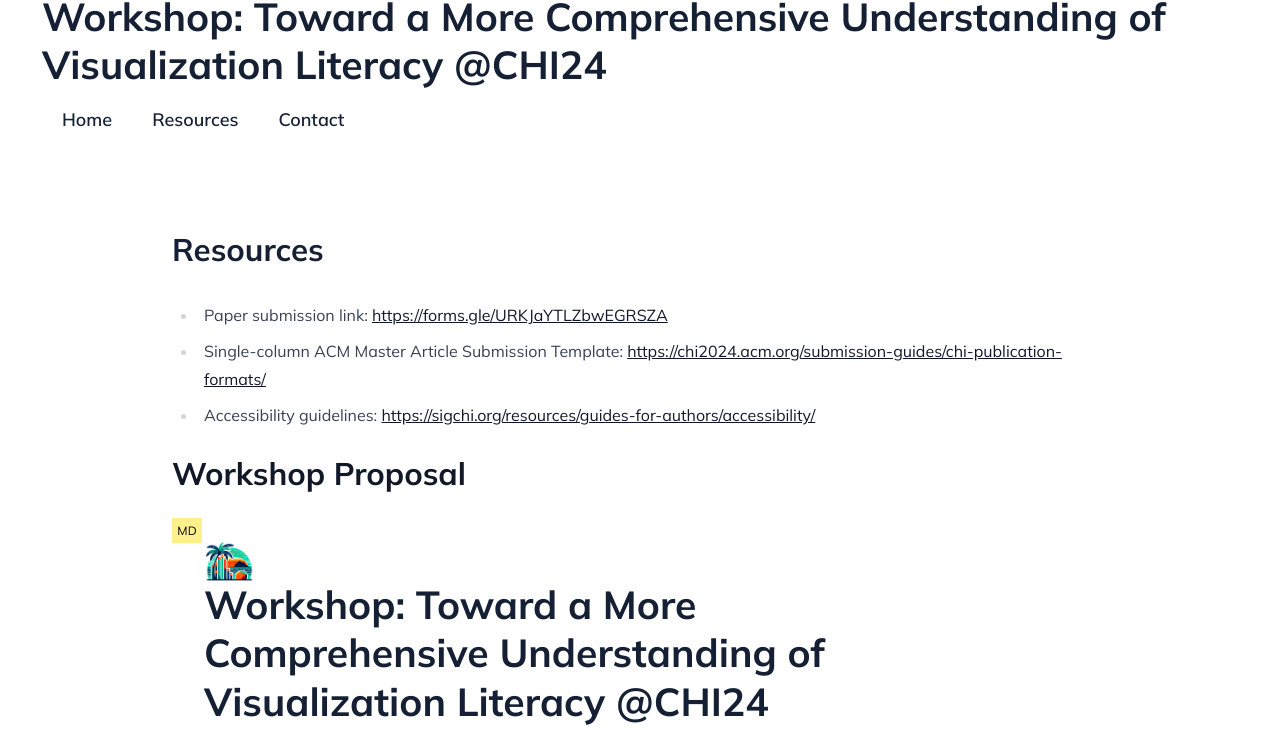
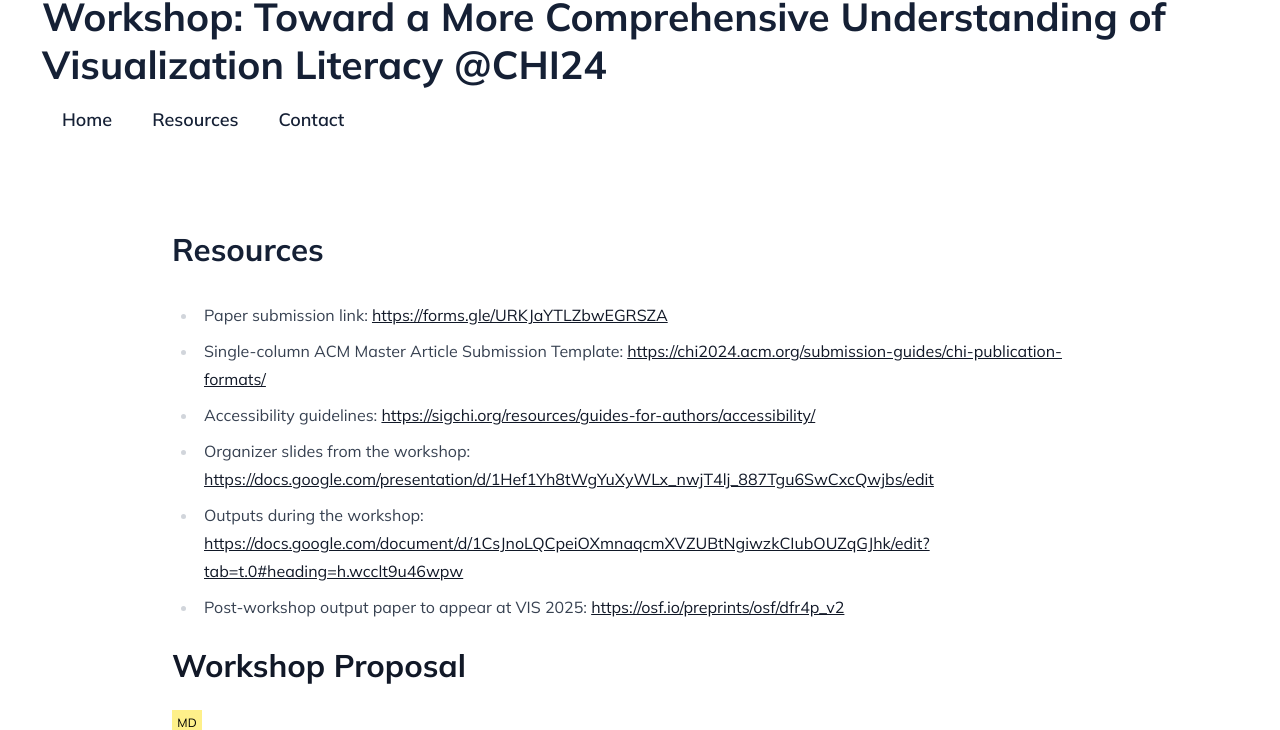
Before and after one commit to visualization-literacy/CHI2024, an Astro site: page /CHI2024/resources in a window 1280 px wide. Shown: the part 70-800 px from the top of the page. Built offline with nearby package versions, Linux system fonts and the light colour scheme; Astro itself is replaced by a stand-in of ours; what tailwind-bootstrap-grid would draw is missing.

Commit message:
Update index.md

```diff
--- a/src/content/resources/index.md
+++ b/src/content/resources/index.md
@@ -7,6 +7,9 @@ draft: false
 - Paper submission link: https://forms.gle/URKJaYTLZbwEGRSZA
 - Single-column ACM Master Article Submission Template: https://chi2024.acm.org/submission-guides/chi-publication-formats/
 - Accessibility guidelines: https://sigchi.org/resources/guides-for-authors/accessibility/
+- Organizer slides from the workshop: https://docs.google.com/presentation/d/1Hef1Yh8tWgYuXyWLx_nwjT4lj_887Tgu6SwCxcQwjbs/edit
+- Outputs during the workshop: https://docs.google.com/document/d/1CsJnoLQCpeiOXmnaqcmXVZUBtNgiwzkCIubOUZqGJhk/edit?tab=t.0#heading=h.wcclt9u46wpw
+- Post-workshop output paper to appear at VIS 2025: https://osf.io/preprints/osf/dfr4p_v2
 
 [//]: # (### Articles)
 
```
